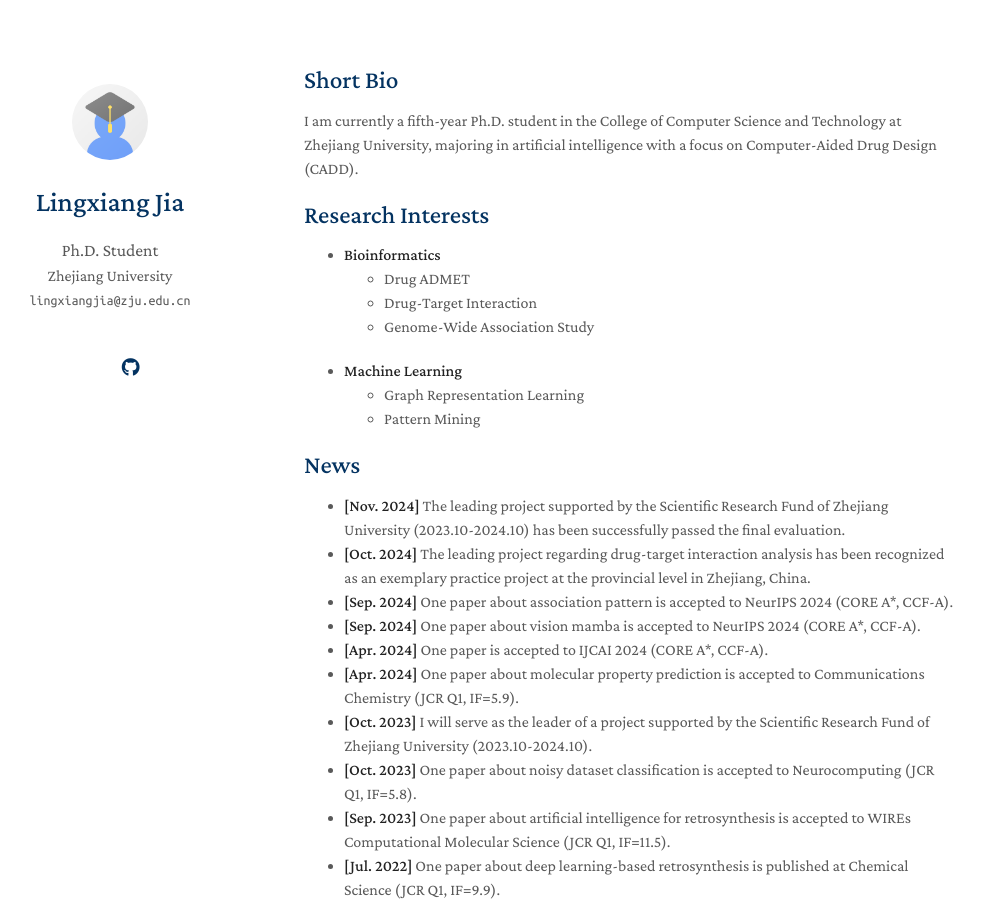
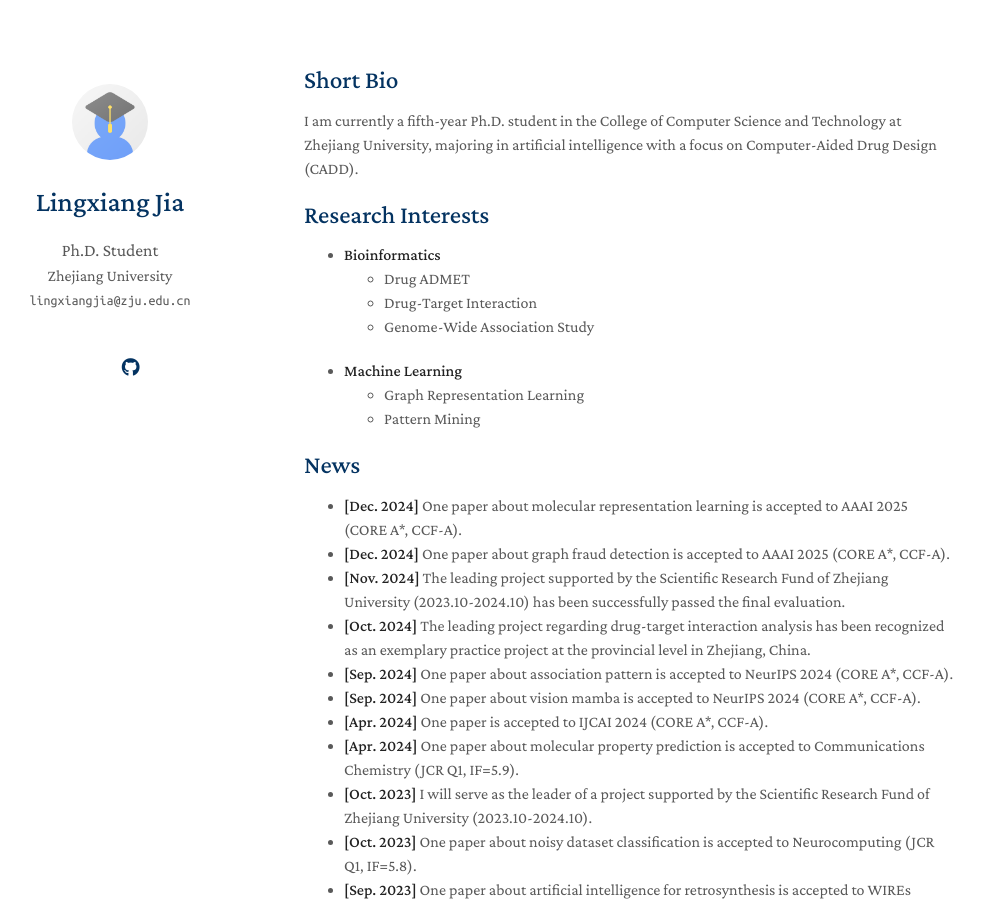
Before and after one commit to hry98kki/hry98kki.github.io, a Jekyll site: the page built from index.md, in a window 1280 px wide and 900 px high. Shown: the whole window, without its empty margins (166-1150 px from the left). Built offline with Jekyll 4.4.1, drawn with Linux system fonts in a browser that asks for light colours; nearby versions of some CDN libraries; a style sheet for code colours, icons or effects is not loaded; our own code applies the rules of GitHub Pages for plain Markdown files.

Commit message:
Update index.md

```diff
--- a/index.md
+++ b/index.md
@@ -18,6 +18,8 @@ I am currently a fifth-year Ph.D. student in the College of Computer Science and
 
 ## News
 
+- **[Dec. 2024]** One paper about molecular representation learning is accepted to AAAI 2025 (CORE A*, CCF-A).
+- **[Dec. 2024]** One paper about graph fraud detection is accepted to AAAI 2025 (CORE A*, CCF-A).
 - **[Nov. 2024]** The leading project supported by the Scientific Research Fund of Zhejiang University (2023.10-2024.10) has been successfully passed the final evaluation.
 - **[Oct. 2024]** The leading project regarding drug-target interaction analysis has been recognized as an exemplary practice project at the provincial level in Zhejiang, China.
 - **[Sep. 2024]** One paper about association pattern is accepted to NeurIPS 2024 (CORE A*, CCF-A).
```
